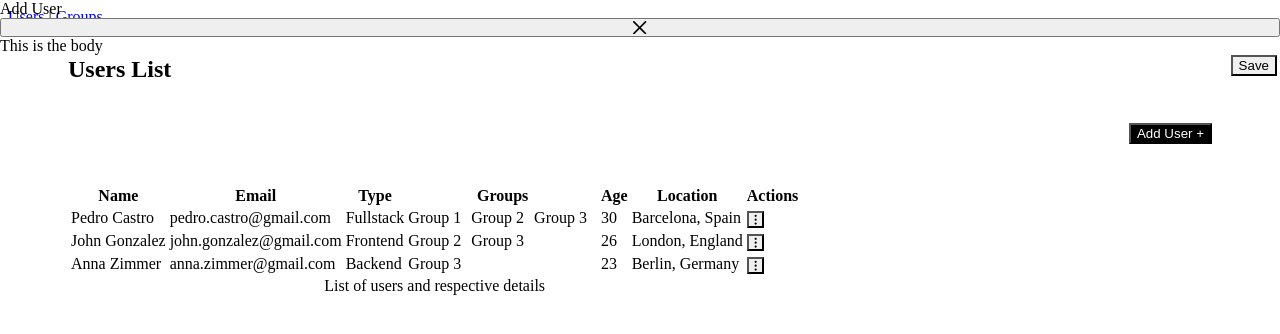
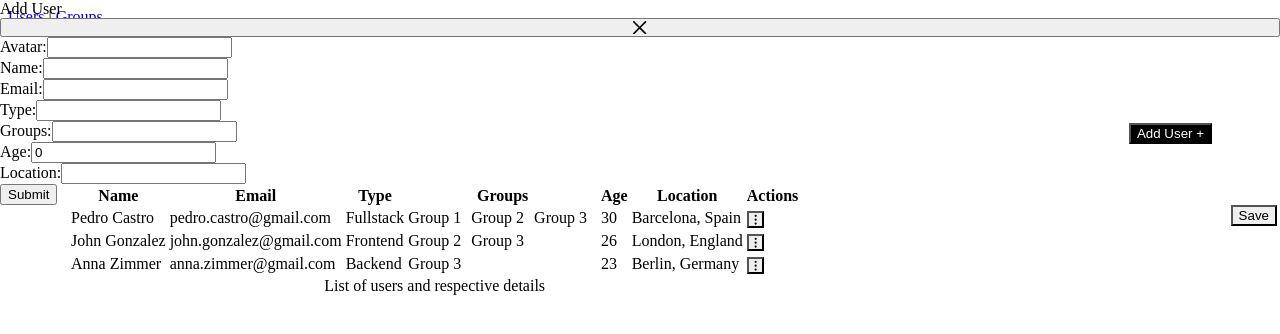
Before and after one commit to pedroist/user-management-app, a Next.js app: page /users in a window 1280 px wide. Both pictures are taken after a click on the button "Add User +". Shown: the top 334 px of the page. Built offline with nearby package versions, Linux system fonts and the light colour scheme.

Commit message:
created dummy submit function

```diff
--- a/components/AddUserModal.tsx
+++ b/components/AddUserModal.tsx
@@ -1,19 +1,98 @@
 import { Modal, ModalOverlay, ModalContent, ModalHeader, ModalCloseButton, ModalBody, ModalFooter, Button } from '@chakra-ui/react'
-import React, { FC } from 'react'
+import React, { FC, useCallback } from 'react'
+import { Formik, Form, Field, ErrorMessage } from 'formik';
+import * as Yup from 'yup';
+import { UserInput } from '../interfaces/user'
+
+// Define validation schema using Yup
+const validationSchema = Yup.object().shape({
+    avatar: Yup.string(),
+    name: Yup.string().required('Name is required'),
+    email: Yup.string().email('Invalid email').required('Email is required'),
+    type: Yup.string().required('Type is required'),
+    groups: Yup.array().of(Yup.string()),
+    age: Yup.number().required('Age is required').positive('Age must be a positive number'),
+    location: Yup.string().required('Location is required'),
+  });
 
 interface AddUserModalProps {
     isOpen: boolean
     onClose: () => void
+    onSubmit: (userInput: UserInput) => void
 }
 
-export const AddUserModal: FC<AddUserModalProps> = ({isOpen, onClose}) => (
+export const AddUserModal: FC<AddUserModalProps> = ({isOpen, onClose, onSubmit}) => {
+    const onSubmitForm = useCallback(
+        async(values, { resetForm }) => {
+            console.log('Submitted:', values);
+
+            // TODO: Add user to context
+            resetForm();
+        },
+        [onSubmit]
+    );
+
+    // Initial values for the form fields
+    const initialValues = {
+        avatar: '',
+        name: '',
+        email: '',
+        type: '',
+        groups: [],
+        age: 0,
+        location: '',
+    };
+
+    return (
         <Modal isOpen={isOpen} onClose={onClose}>
             <ModalOverlay />
             <ModalContent>
                 <ModalHeader>Add User</ModalHeader>
                 <ModalCloseButton />
                 <ModalBody>
-            This is the body
+                    <Formik
+                        initialValues={initialValues}
+                        validationSchema={validationSchema}
+                        onSubmit={onSubmitForm}
+                    >
+                        <Form>
+                            <div>
+                            <label htmlFor="avatar">Avatar:</label>
+                            <Field type="text" id="avatar" name="avatar" />
+                            </div>
+                            <div>
+                            <label htmlFor="name">Name:</label>
+                            <Field type="text" id="name" name="name" />
+                            <ErrorMessage name="name" component="div" className="error" />
+                            </div>
+                            <div>
+                            <label htmlFor="email">Email:</label>
+                            <Field type="email" id="email" name="email" />
+                            <ErrorMessage name="email" component="div" className="error" />
+                            </div>
+                            <div>
+                            <label htmlFor="type">Type:</label>
+                            <Field type="text" id="type" name="type" />
+                            <ErrorMessage name="type" component="div" className="error" />
+                            </div>
+                            <div>
+                            <label htmlFor="groups">Groups:</label>
+                            <Field type="text" id="groups" name="groups" />
+                            <ErrorMessage name="groups" component="div" className="error" />
+                            </div>
+                            <div>
+                            <label htmlFor="age">Age:</label>
+                            <Field type="number" id="age" name="age" />
+                            <ErrorMessage name="age" component="div" className="error" />
+                            </div>
+                            <div>
+                            <label htmlFor="location">Location:</label>
+                            <Field type="text" id="location" name="location" />
+                            <ErrorMessage name="location" component="div" className="error" />
+                            </div>
+                            <button type="submit">Submit</button>
+                        </Form>
+                    </Formik>
                 </ModalBody>
             <ModalFooter>
                 <Button colorScheme='blue' mr={3} onClick={onClose}>
@@ -23,3 +102,4 @@ export const AddUserModal: FC<AddUserModalProps> = ({isOpen, onClose}) => (
             </ModalContent>
         </Modal>
     )
+}
--- a/components/UserTable.tsx
+++ b/components/UserTable.tsx
@@ -1,5 +1,5 @@
-import React, { FC } from 'react'
-import { User } from '../interfaces/user'
+import React, { FC, useCallback } from 'react'
+import { User, UserInput } from '../interfaces/user'
 import {
   Table,
   Thead,
@@ -26,12 +26,22 @@ interface UserTableProps {
 const UserTable: FC<UserTableProps> = ({ users }) => {
   const { isOpen, onOpen, onClose } = useDisclosure()
 
+  const postUser = (userInput: UserInput) => {
+    // TODO: add user to context
+  }
+
+  const onSubmit = useCallback(
+    async(userInput: UserInput) => {
+      postUser(userInput)
+    },
+    [postUser]
+  )
   return(
     <>
       <Flex direction="column" alignItems="flex-end" mb="40px">
         <Button className={classes.addUserButton} bg='black' color='white' onClick={onOpen}>Add User +</Button>
       </Flex>
-      <AddUserModal isOpen={isOpen} onClose={onClose}/>
+      <AddUserModal isOpen={isOpen} onClose={onClose} onSubmit={onSubmit}/>
 
       <TableContainer>
         <Table variant='simple'>
--- a/interfaces/user.ts
+++ b/interfaces/user.ts
@@ -8,3 +8,5 @@ export interface User {
   age: number
   location: string
 }
+
+export type UserInput = Omit<User, 'id'>
```
Lines whose indentation alone changed are shown as unchanged.
